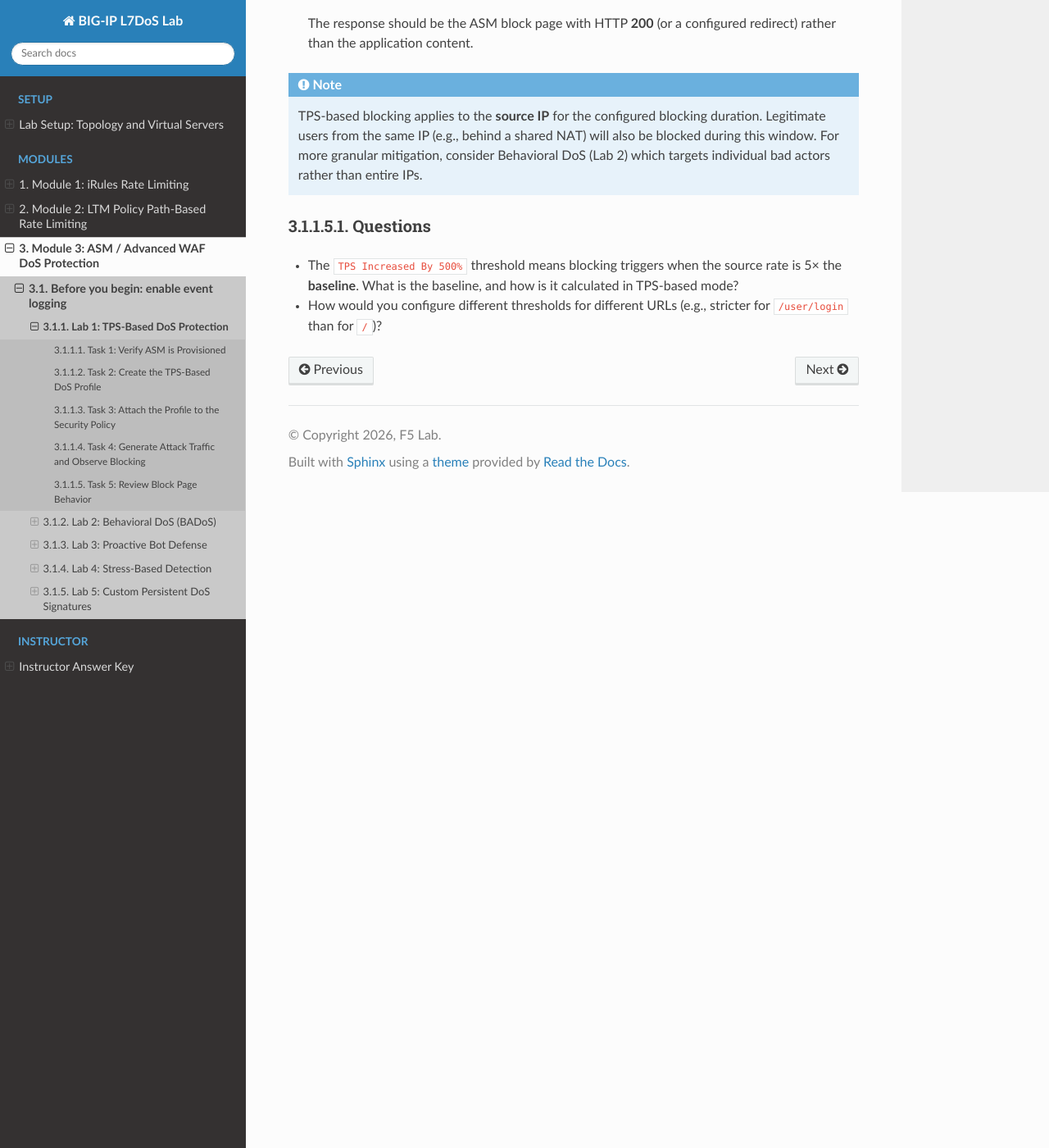
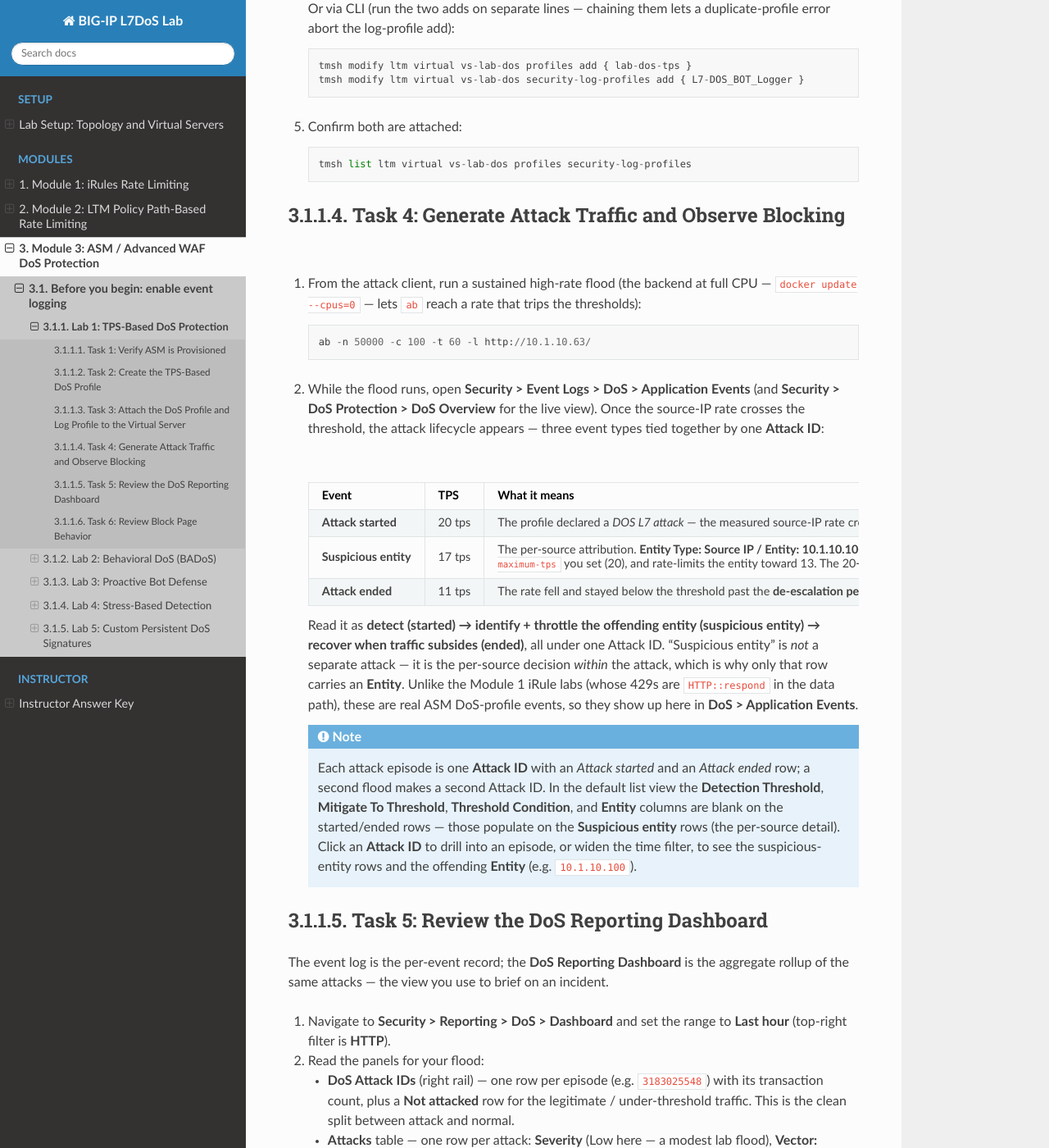
Before and after one commit to snowblind-/BIG-IP-L7DoS-Lab, a Sphinx documentation site: the page built from docs/module3-asm-waf/lab1/lab1-tps-based.rst, in a window 1280 px wide and 1400 px high, scrolled down 2619 px. Shown: the whole window at 82% size. Built offline with Sphinx 7.4.7 and the Read the Docs theme 3.1.0, drawn with Linux system fonts in a browser that asks for light colours; some of the changed text lies outside the part shown.

Commit message:
Lab 1: working TPS config, VS+log attach, and DoS event-log + Reporting Dashboard interpretation
Make Lab 1 produce DoS events and fully explain both validation views:
- Task 2: enabling By Source IP (ip-rate-limiting) as a required toggle; absolute
  threshold 20 (200 never trips the slow backend) + min<=max constraint; exact
  tmsh keywords.
- Task 3: attach the DoS profile AND a log profile to vs-lab-dos (not an ASM
  policy); L7-DOS_BOT_Logger/ASM-Bot-DoS-Log-All both work; run the adds
  separately.
- Task 4: real event log — Attack started / Suspicious entity / Attack ended
  lifecycle, Entity attribution, detect-vs-mitigate-to TPS, Absolute Manual
  Threshold; note the started/ended rows have blank Entity/threshold columns and
  the per-source detail is on the Suspicious entity rows (drill into the Attack
  ID); these are ASM DoS events, unlike the Module 1 iRule labs.
- Task 5 (new): DoS Reporting Dashboard — DoS Attack IDs vs Not attacked, the
  Attacks table (Low/Application/Source IP Vol/Blocked), Virtual Servers Health
  Good, Transaction Origins, and pivoting on Attack ID between aggregate and
  per-event views. Block-page task renumbered to Task 6.
Supersedes lab1-attach-vs-logprofile and lab1-tps-config-attach-events.

```diff
--- a/docs/module3-asm-waf/lab1/lab1-tps-based.rst
+++ b/docs/module3-asm-waf/lab1/lab1-tps-based.rst
@@ -48,8 +48,10 @@
 #. Under **Application Security**, open **TPS-based Detection** and set
    **Operation Mode** to **Blocking** and **Thresholds Mode** to **Manual**.
 
-#. Under **How to detect attackers and which mitigation to use**, expand
-   **By Source IP**. An IP is treated as an attacker if *either* condition is met:
+#. Under **How to detect attackers and which mitigation to use**, **enable
+   By Source IP** — this toggle is required. If it stays off, the thresholds are
+   saved but nothing is ever evaluated (a common "why is nothing detected?" trap).
+   An IP is treated as an attacker if *either* condition is met:
 
    .. list-table::
       :header-rows: 1
@@ -58,14 +60,35 @@
       * - Condition
         - Value
       * - Relative Threshold — TPS increased by
-        - 500% **and** reached at least 40 TPS
+        - 500% **and** reached at least 10 TPS
       * - Absolute Threshold — TPS reached
-        - 200 TPS
+        - 20 TPS
 
    Under **Select mitigation methods to use on the attacking IP's**, tick
-   **Request Blocking → Block All** (start with blocking so the effect is
-   obvious; Client-Side Integrity Defense and CAPTCHA are gentler steps you can
-   add later).
+   **Request Blocking → Block All**.
+
+   .. important::
+
+      **Set the absolute threshold below the rate one attack client actually
+      reaches on your backend.** A single ``ab`` client through the slow lab
+      Hackazon is sampled by the DoS engine at only ~20 TPS, so the default
+      absolute threshold of **200** never trips — nothing is detected and the
+      event log stays empty. **20** works here; lower it further if your flood
+      can't reach it, or raise it on a faster backend. Also, the relative
+      **"reached at least"** value must be **≤** the absolute threshold (TMOS
+      rejects *min > max*), which is why it is **10** here, not 40.
+
+#. *(CLI equivalent)* the same settings via ``tmsh`` — note the exact 17.5 field
+   names, and that **``ip-rate-limiting enabled``** is the "By Source IP" toggle::
+
+      tmsh modify security dos profile lab-dos-tps application modify { lab-dos-tps { \
+          tps-based { \
+              ip-rate-limiting enabled \
+              ip-maximum-tps 20 \
+              ip-minimum-tps 10 \
+              ip-tps-increase-rate 500 \
+              ip-request-blocking-mode block-all } } }
+      tmsh save sys config
 
 #. *(Optional)* expand **By URL** and **Site Wide** to set per-URL and
    whole-site criteria — the **By Source IP** tier is enough for this lab.
@@ -99,16 +122,34 @@
 
 #. Click **Finished**.
 
-Task 3: Attach the Profile to the Security Policy
---------------------------------------------------
+Task 3: Attach the DoS Profile and Log Profile to the Virtual Server
+--------------------------------------------------------------------
 
-#. Navigate to **Security > Application Security > Security Policies**.
+A DoS profile is applied at the **virtual server**, not inside an ASM security
+policy — and it needs a **security log profile**, or nothing reaches the event
+log and the lab looks like it did nothing.
 
-#. Click **lab-policy**.
+#. Navigate to **Local Traffic > Virtual Servers**, click **vs-lab-dos**, and open
+   the **Security > Policies** tab.
 
-#. Under **DoS Protection**, select ``lab-dos-tps``.
+#. Set **DoS Protection Profile** to **Enabled** and select ``lab-dos-tps``.
 
-#. Click **Save** and then **Apply Policy**.
+#. Set **Log Profile** to **Enabled** and move a DoS log profile into
+   **Selected** — ``L7-DOS_BOT_Logger`` (or ``ASM-Bot-DoS-Log-All``; both log
+   DoS/Bot events). This is what populates *Security > Event Logs > DoS >
+   Application Events*.
+
+#. Click **Update**.
+
+   Or via CLI (run the two adds on separate lines — chaining them lets a
+   duplicate-profile error abort the log-profile add)::
+
+      tmsh modify ltm virtual vs-lab-dos profiles add { lab-dos-tps }
+      tmsh modify ltm virtual vs-lab-dos security-log-profiles add { L7-DOS_BOT_Logger }
+
+#. Confirm both are attached::
+
+      tmsh list ltm virtual vs-lab-dos profiles security-log-profiles
 
 Task 4: Generate Attack Traffic and Observe Blocking
 -----------------------------------------------------
@@ -119,20 +160,85 @@
 
       ab -n 50000 -c 100 -t 60 -l http://10.1.10.63/
 
-#. While the flood runs, open the BIG-IP TMUI and navigate to
-   **Security > Event Logs > DoS > Application Events**.
+#. While the flood runs, open **Security > Event Logs > DoS > Application Events**
+   (and **Security > DoS Protection > DoS Overview** for the live view). Once the
+   source-IP rate crosses the threshold, the attack lifecycle appears — three
+   event types tied together by one **Attack ID**:
 
-   You should see entries like:
+   .. list-table:: DoS L7 event lifecycle
+      :header-rows: 1
+      :widths: 22 12 66
 
-   .. code-block:: text
+      * - Event
+        - TPS
+        - What it means
+      * - **Attack started**
+        - 20 tps
+        - The profile declared a *DOS L7 attack* — the measured source-IP rate
+          crossed the detection threshold. Mitigation **Source IP-Based Block
+          All** is now in effect for this Attack ID.
+      * - **Suspicious entity**
+        - 17 tps
+        - The per-source attribution. **Entity Type: Source IP / Entity:
+          10.1.10.100** names the offender. The columns read **TPS 17 / Detection
+          Threshold 20 / Mitigate To 13**, **Threshold Condition: Absolute Manual
+          Threshold** — it fired on the absolute ``ip-maximum-tps`` you set (20),
+          and rate-limits the entity toward 13. The 20→13 gap is hysteresis that
+          prevents flapping.
+      * - **Attack ended**
+        - 11 tps
+        - The rate fell and stayed below the threshold past the **de-escalation
+          period** (60 s), so the engine cleared the attack — same Attack ID,
+          closing the episode.
 
-      [Blocked] Source IP 10.1.10.100 exceeded TPS threshold (105 TPS, limit 100)
-      Duration: 60s | URL: / | Action: Block
+   Read it as **detect (started) → identify + throttle the offending entity
+   (suspicious entity) → recover when traffic subsides (ended)**, all under one
+   Attack ID. "Suspicious entity" is *not* a separate attack — it is the
+   per-source decision *within* the attack, which is why only that row carries an
+   **Entity**. Unlike the Module 1 iRule labs (whose 429s are ``HTTP::respond`` in
+   the data path), these are real ASM DoS-profile events, so they show up here in
+   **DoS > Application Events**.
 
-#. Navigate to **Security > Reporting > DoS > Dashboard** to see the
-   real-time TPS graph and the mitigation timeline.
+   .. note::
 
-Task 5: Review Block Page Behavior
+      Each attack episode is one **Attack ID** with an *Attack started* and an
+      *Attack ended* row; a second flood makes a second Attack ID. In the default
+      list view the **Detection Threshold**, **Mitigate To Threshold**,
+      **Threshold Condition**, and **Entity** columns are blank on the
+      started/ended rows — those populate on the **Suspicious entity** rows (the
+      per-source detail). Click an **Attack ID** to drill into an episode, or widen
+      the time filter, to see the suspicious-entity rows and the offending
+      **Entity** (e.g. ``10.1.10.100``).
+
+Task 5: Review the DoS Reporting Dashboard
+-------------------------------------------
+
+The event log is the per-event record; the **DoS Reporting Dashboard** is the
+aggregate rollup of the same attacks — the view you use to brief on an incident.
+
+#. Navigate to **Security > Reporting > DoS > Dashboard** and set the range to
+   **Last hour** (top-right filter is **HTTP**).
+
+#. Read the panels for your flood:
+
+   - **DoS Attack IDs** (right rail) — one row per episode (e.g. ``3183025548``)
+     with its transaction count, plus a **Not attacked** row for the legitimate /
+     under-threshold traffic. This is the clean split between attack and normal.
+   - **Attacks** table — one row per attack: **Severity** (Low here — a modest lab
+     flood), **Vector: Application**, **Trigger: Source IP Vol.**, the **Virtual
+     Server** (``/Common/vs-lab-dos``), **Mitigation: Blocked**, and **Start/End
+     Time** (one shows *Ongoing* if a flood is still running).
+   - **Virtual Servers Health** — ``vs-lab-dos`` should read **Good** with its
+     latency and client-connection counts: proof the mitigation kept the VS
+     healthy *during* the attack (the whole point).
+   - **Transaction Origins → Sent by Client** — attributes the attack volume to
+     the client side.
+
+#. Cross-reference: the **Attack ID** shown here is the same ID as in the event
+   log, so you can pivot from the dashboard's aggregate view to the per-event
+   detail and back.
+
+Task 6: Review Block Page Behavior
 ------------------------------------
 
 #. While the flood is running (or immediately after), send a manual request
```
